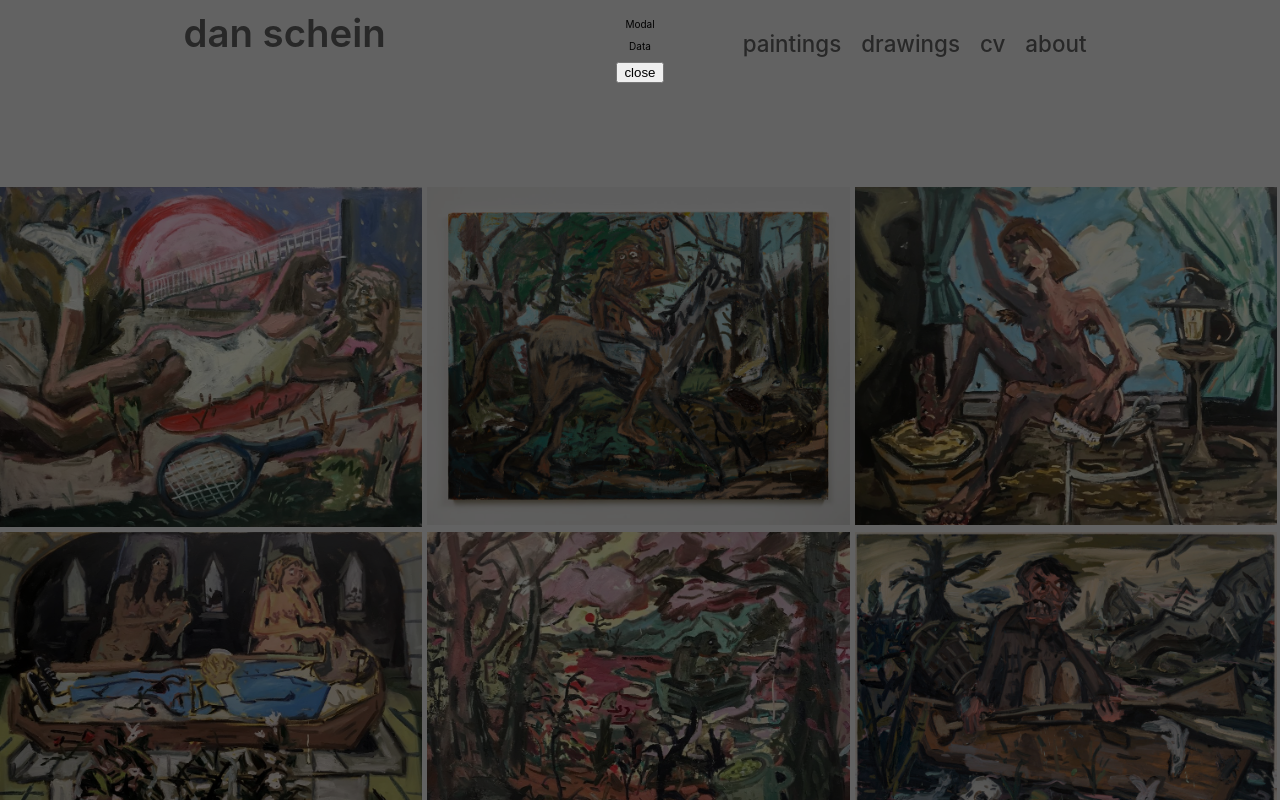
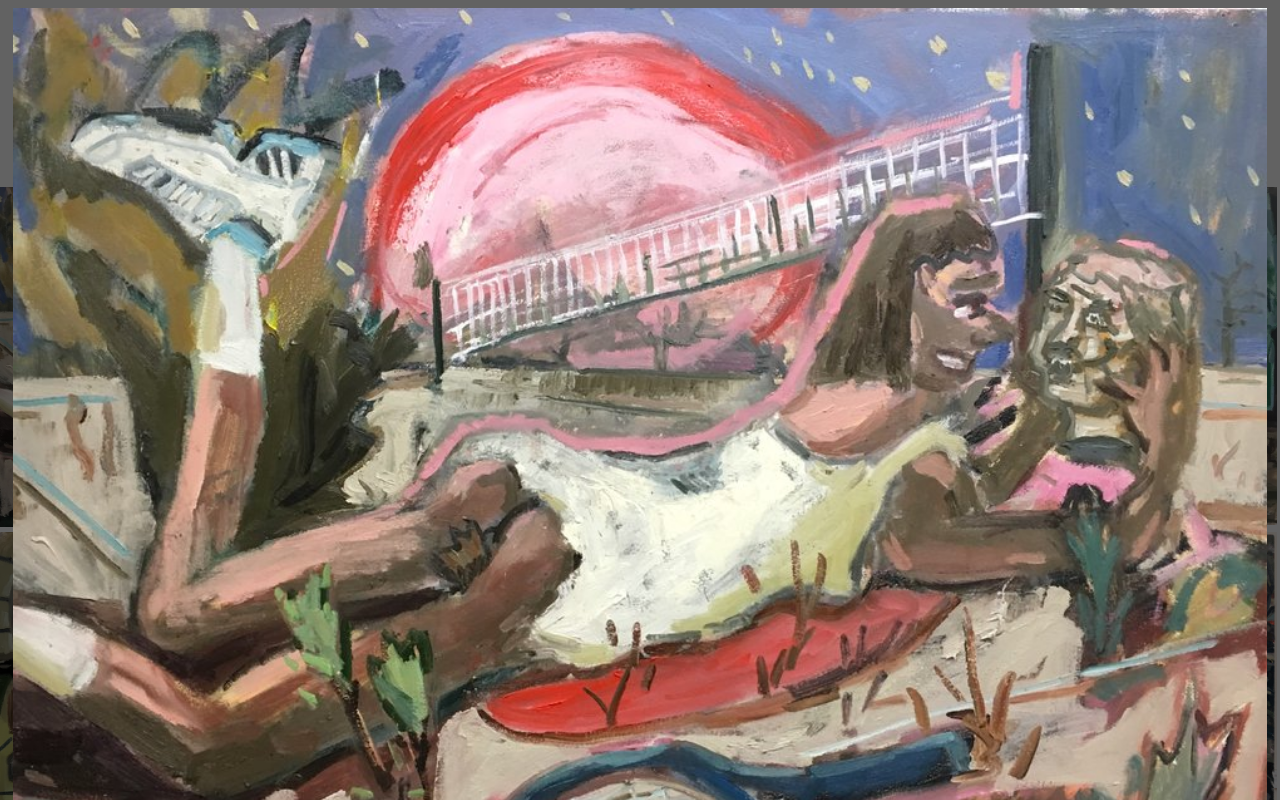
Before and after one commit to stevencharleshuang/dan-portfolio-prototype, a React (Create React App) app: page /paintings in a window 1280 px wide. Both pictures are taken after a click on the picture 211 px from the left and 357 px from the top of the page. Shown: the top 800 px of the page. Built offline with nearby package versions, Linux system fonts and the light colour scheme.

Commit message:
implemented logic to display large image via modal on gallery image click, updated styles, refactored constructor in paintings component

```diff
--- a/src/components/Paintings.jsx
+++ b/src/components/Paintings.jsx
@@ -14,14 +14,17 @@ export default class Paintings extends React.Component {
   constructor(props) {
     super(props);
     this.state = {
-      show: false
+      show: false,
+      selection: ''
     };
-    this.showModal = this.showModal.bind(this);
-    this.hideModal = this.hideModal.bind(this);
   };
 
-  showModal = () => {
-    this.setState({ show: true });
+  showModal = (e) => {
+    // console.log(e.target.src);
+    this.setState({
+      show: true,
+      selection: e.target.src
+    });
   };
 
   hideModal = () => {
@@ -56,8 +59,7 @@ export default class Paintings extends React.Component {
       <div className="paintings">
         {paintings}
         <Modal show={this.state.show} handleClose={this.hideModal}>
-          <p>Modal</p>
-          <p>Data</p>
+          <img src={this.state.selection} alt="painting" />
         </Modal>
       </div>
     );
```
